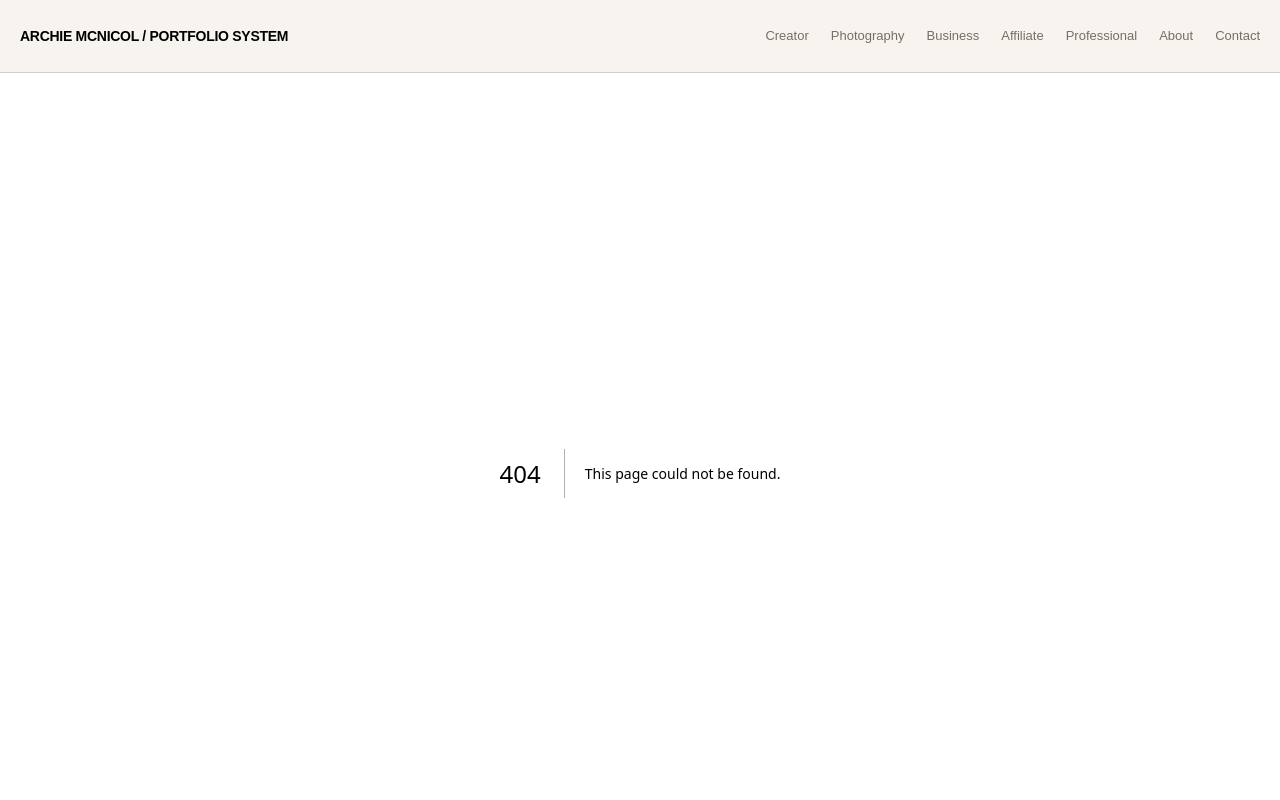
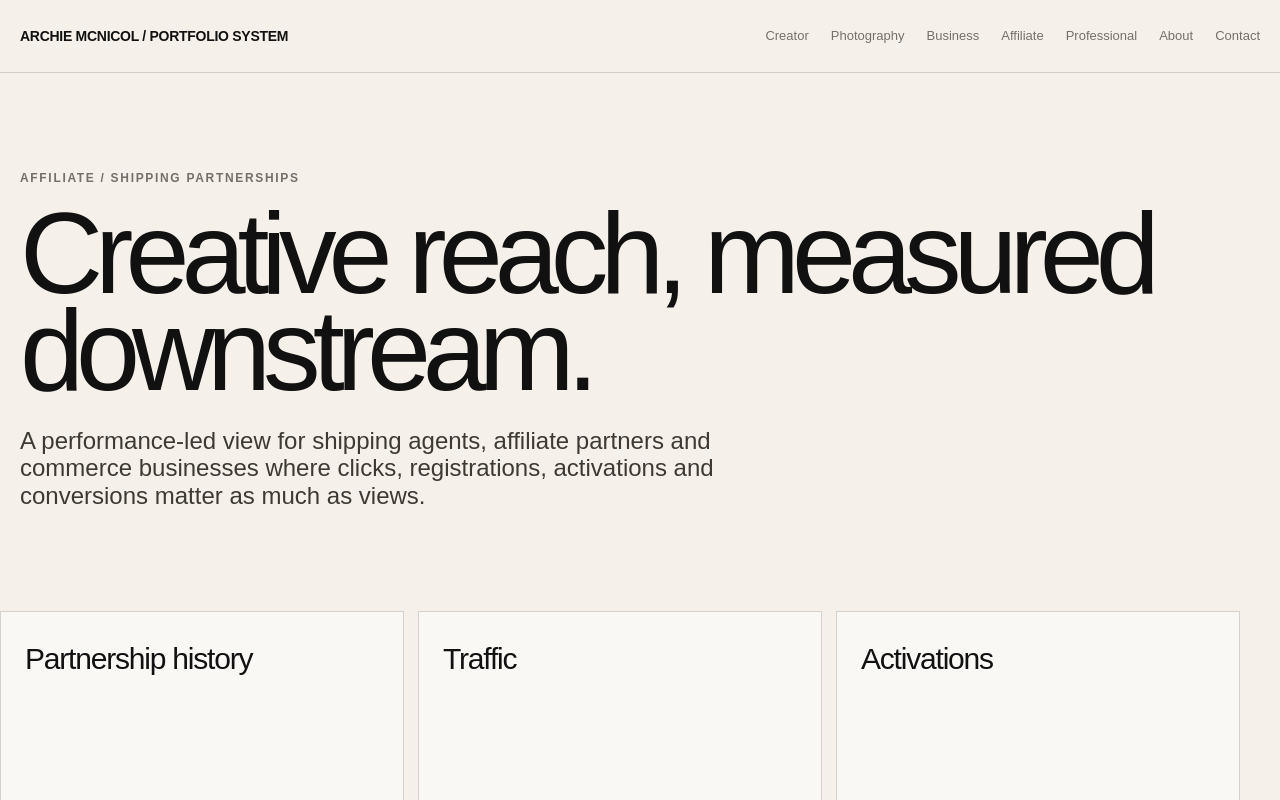
Before and after one commit to archiemcnicol/archie-portfolio, a Next.js app: page /affiliate in a window 1280 px wide. Before the commit this address had no page. Shown: the top 800 px of the page. Built offline with nearby package versions, Linux system fonts and the light colour scheme.

Commit message:
Add affiliate portfolio route

```diff
--- /dev/null
+++ b/src/app/affiliate/page.tsx
@@ -0,0 +1,9 @@
+import { PageShell } from "@/components/page-shell";
+export default function AffiliatePage(){return <PageShell eyebrow="Affiliate / shipping partnerships" title="Creative reach, measured downstream." intro="A performance-led view for shipping agents, affiliate partners and commerce businesses where clicks, registrations, activations and conversions matter as much as views." blocks={[
+{title:"Partnership history",copy:"Previous agent and affiliate relationships, duration, deliverables and campaign context."},
+{title:"Traffic",copy:"Clicks, link traffic, CTR and platform-to-partner funnel performance."},
+{title:"Activations",copy:"Registrations, activated users, parcels/orders and other partner-specific conversion events."},
+{title:"Campaign creative",copy:"The actual videos and content that produced the traffic rather than numbers in isolation."},
+{title:"Case studies",copy:"Performance explained chronologically so a new partner can understand what was repeatable."},
+{title:"Partnership options",copy:"Private commercial terms and proposed campaign structures for qualified partners."}
+]}/>}
```
